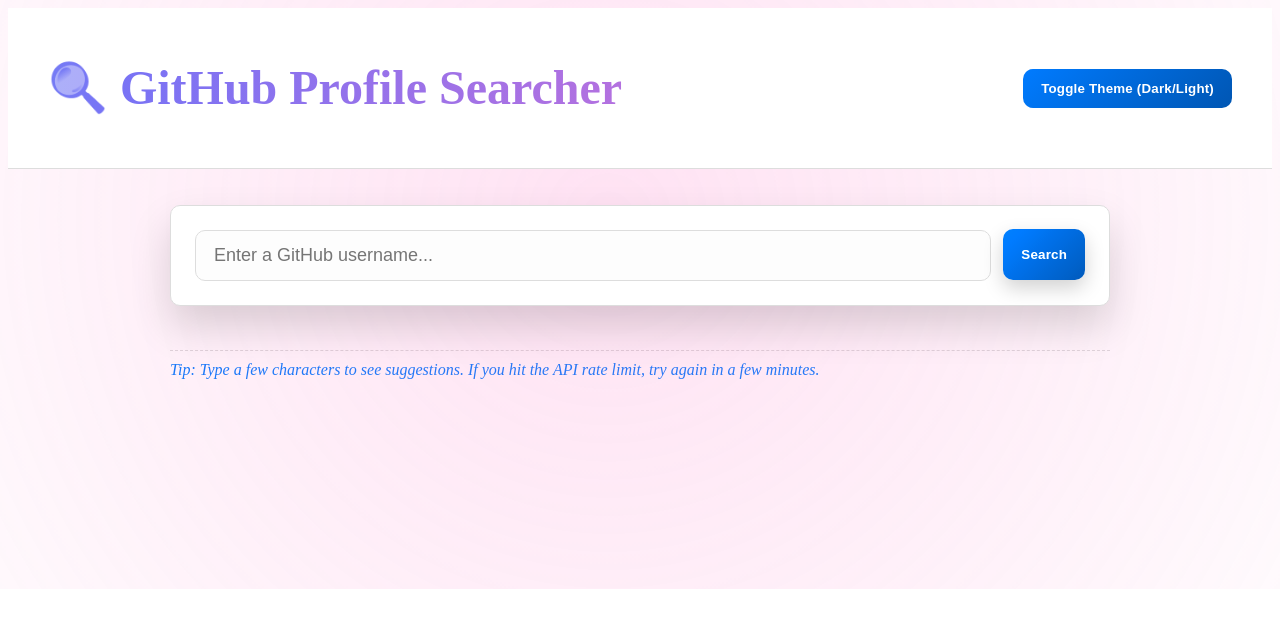
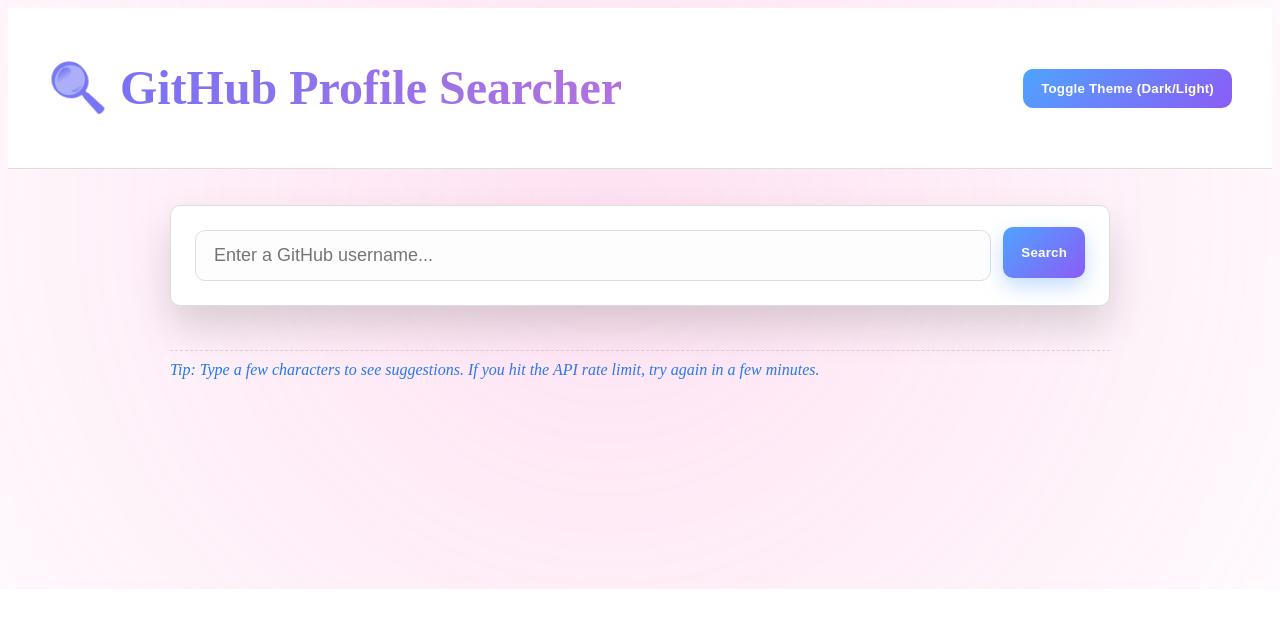
Before and after one commit to iMoein1/github-search-project-FINAL-WEB3-, a plain HTML site: page index.html in a window 1280 px wide. In both pictures the pointer is over the button "Search". Shown: the top 628 px of the page. Drawn offline with Linux system fonts and the light colour scheme.

Commit message:
adit button

```diff
--- a/style.css
+++ b/style.css
@@ -149,7 +149,7 @@
 #search-button,
 #theme-toggle {
   padding: 12px 18px;
-  background: linear-gradient(135deg, var(--primary-color), #0056b3);
+  background: linear-gradient(135deg, #4fa3ff, #8b5cf6);
   color: white;
   border: none;
   border-radius: var(--border-radius);
@@ -158,12 +158,12 @@
   letter-spacing: 0.2px;
   transition: transform var(--transition-fast), box-shadow var(--transition-fast), filter var(--transition-fast);
 }
-
-#search-button:hover,
-#theme-toggle:hover {
-  transform: translateY(-1px);
-  box-shadow: 0 8px 20px rgba(0, 0, 0, 0.18);
-  filter: brightness(1.05);
+#search-form button:hover { transform:translateY(-3px) ;
+   -webkit-transform:translateY(-3px) ;
+    -moz-transform:translateY(-3px) ;
+     -ms-transform:translateY(-3px) ;
+      -o-transform:translateY(-3px) ;
+      box-shadow:0 8px 20px rgb(80, 155, 255,0.35)
 }
 
 /* ------------------- لیست پیشنهادات ------------------- */
```
